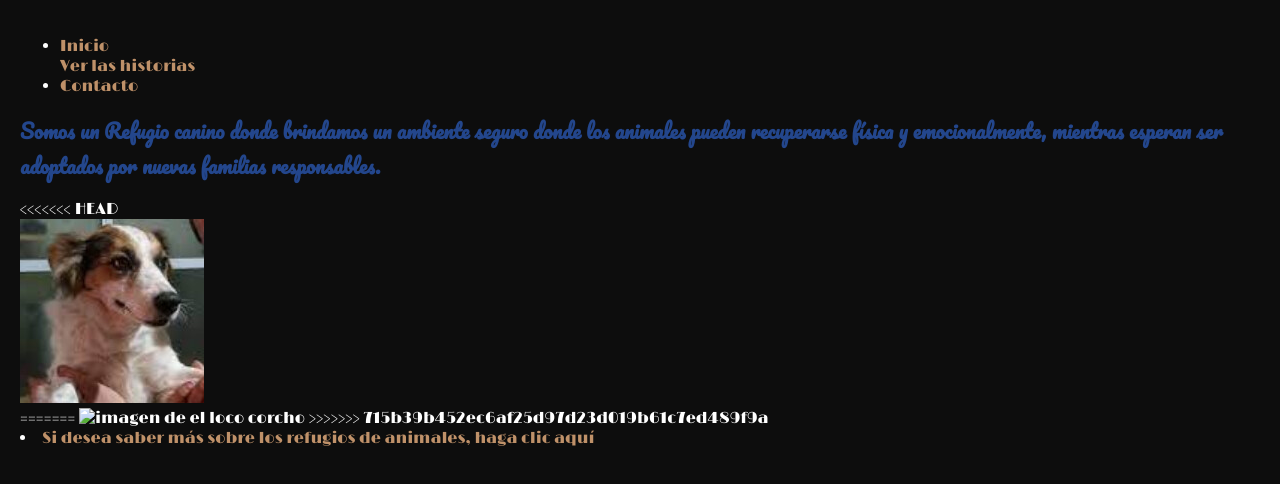
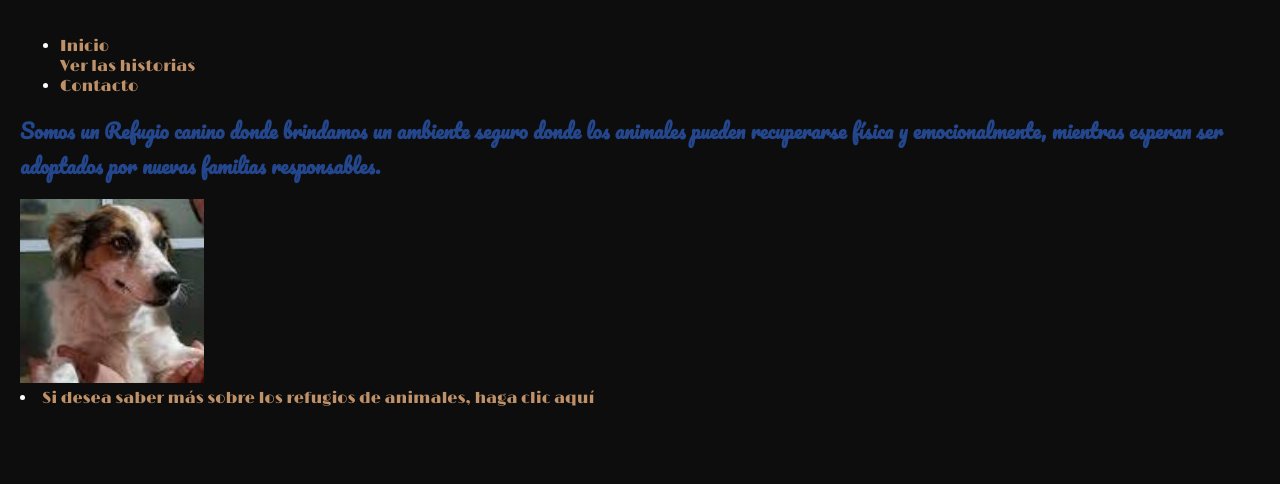
Before and after one commit to Luisdkano/dise-oweb, a plain HTML site: page index.html in a window 1280 px wide. Drawn offline with nearby package versions, Linux system fonts and the light colour scheme; files whose address does not match are found by name.

Commit message:
arreglo index

```diff
--- a/index.html
+++ b/index.html
@@ -23,13 +23,7 @@
     <section>
         <h1>Somos un Refugio canino donde brindamos un ambiente seguro donde los animales pueden recuperarse física y emocionalmente, mientras esperan ser adoptados por nuevas familias responsables.</h1>
 
-<<<<<<< HEAD
-    <section>
         <img src="./assets/imagenes/el loco corcho.jpg" alt="imagen de el loco corcho" />
-    </section>
-=======
-        <img src="imagenes/el loco corcho.jpg" alt="imagen de el loco corcho" />
->>>>>>> 715b39b452ec6af25d97d23d019b61c7ed489f9a
 
         <li>
             <a href="https://es.wikipedia.org/wiki/Refugio_de_animales#" target="_blank">
```
